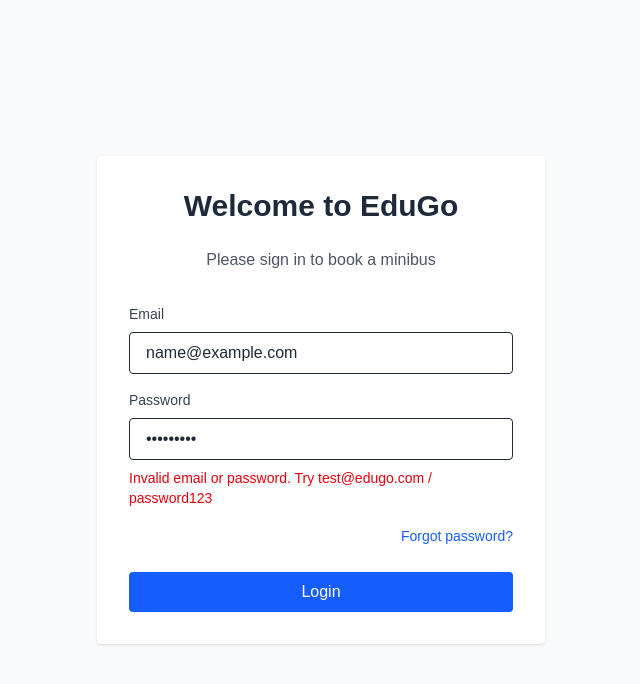
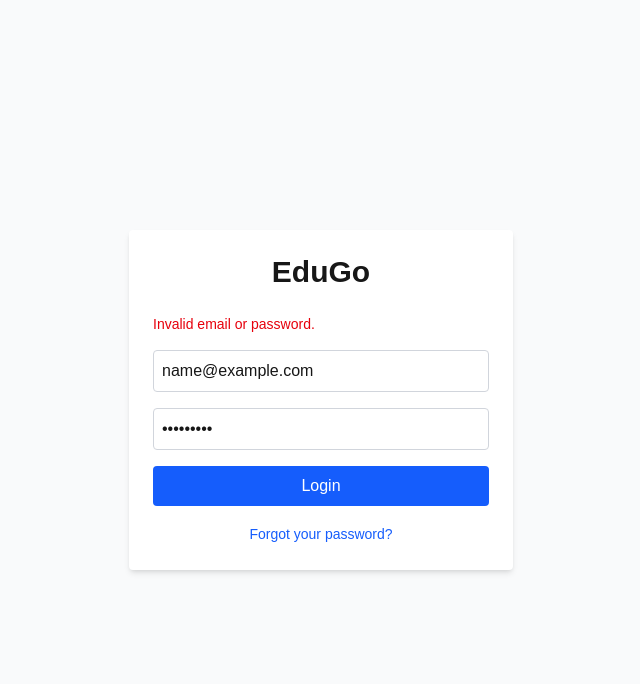
Before and after one commit to jameslinnell1234/bookingwebsitefinal, a Next.js app in the folder next-app/: page / in a window 1280 px wide. Both pictures are taken after typing "name@example.com", "Sample123" into the empty fields and a click on the button "Login". Shown: the top 684 px of the page, without its empty margins (319-959 px from the left). Built offline with nearby package versions, Linux system fonts and the light colour scheme.

Commit message:
added login form component and used in homepage

```diff
--- a/next-app/app/forgot-password/page.tsx
+++ b/next-app/app/forgot-password/page.tsx
@@ -1,23 +1,20 @@
 export default function ForgotPasswordPage() {
   return (
-    <main className="min-h-screen flex items-center justify-center bg-gray-100">
-      <div className="bg-white p-8 rounded shadow-md max-w-md w-full">
-        <h2 className="text-2xl font-bold mb-4 text-center">Reset Your Password</h2>
-        <p className="text-center text-gray-600 mb-6">
-          Enter your email below and we’ll send you a reset link (coming soon).
+    <main className="flex items-center justify-center min-h-screen bg-gray-50">
+      <div className="w-full max-w-sm p-6 bg-white shadow-md rounded">
+        <h1 className="text-2xl font-bold mb-4 text-center">Reset Password</h1>
+        <p className="mb-4 text-sm text-gray-600 text-center">
+          Enter your email and we’ll send you a reset link (not functional yet).
         </p>
-
-        <form>
+        <form className="space-y-4">
           <input
             type="email"
-            placeholder="Email address"
-            className="w-full mb-4 px-4 py-2 border rounded focus:outline-none focus:ring-2 focus:ring-blue-500"
-            disabled
+            placeholder="Email"
+            className="w-full p-2 border rounded border-gray-300"
           />
           <button
             type="submit"
-            disabled
-            className="w-full bg-blue-400 text-white py-2 rounded opacity-50 cursor-not-allowed"
+            className="w-full bg-blue-600 text-white p-2 rounded hover:bg-blue-700"
           >
             Send Reset Link
           </button>
--- a/next-app/app/page.tsx
+++ b/next-app/app/page.tsx
@@ -1,78 +1,11 @@
-"use client";
-
-import { useState } from "react";
-import { useRouter } from "next/navigation";
+import LoginForm from "@/components/LoginForm";
 
 export default function Home() {
-  const router = useRouter();
-
-  const [email, setEmail] = useState("");
-  const [password, setPassword] = useState("");
-  const [error, setError] = useState("");
-
-  const handleLogin = (e: React.FormEvent) => {
-    e.preventDefault();
-
-    // Dummy test credentials
-    const testEmail = "test@edugo.com";
-    const testPassword = "password123";
-
-    if (email === testEmail && password === testPassword) {
-      // Clear error and redirect to bookings
-      setError("");
-      router.push("/bookings");
-    } else {
-      // Show error message
-      setError("Invalid email or password. Try test@edugo.com / password123");
-    }
-  };
-
   return (
-    <main className="min-h-screen bg-gray-50 text-gray-800 p-6 flex items-center justify-center">
-      <div className="max-w-md w-full bg-white p-8 rounded shadow">
-        <h1 className="text-3xl font-bold text-center mb-6">Welcome to EduGo</h1>
-        <p className="text-center text-gray-600 mb-8">
-          Please sign in to book a minibus
-        </p>
-
-        <form onSubmit={handleLogin}>
-          <label className="block mb-2 text-sm font-medium text-gray-700">
-            Email
-          </label>
-          <input
-            type="email"
-            value={email}
-            onChange={(e) => setEmail(e.target.value)}
-            required
-            className="w-full mb-4 px-4 py-2 border rounded focus:outline-none focus:ring-2 focus:ring-blue-500"
-          />
-
-          <label className="block mb-2 text-sm font-medium text-gray-700">
-            Password
-          </label>
-          <input
-            type="password"
-            value={password}
-            onChange={(e) => setPassword(e.target.value)}
-            required
-            className="w-full mb-2 px-4 py-2 border rounded focus:outline-none focus:ring-2 focus:ring-blue-500"
-          />
-
-          {error && <p className="text-red-600 text-sm mb-4">{error}</p>}
-
-          <div className="text-right mb-6">
-            <a href="/forgot-password" className="text-sm text-blue-600 hover:underline">
-              Forgot password?
-            </a>
-          </div>
-
-          <button
-            type="submit"
-            className="w-full bg-blue-600 text-white py-2 rounded hover:bg-blue-700 transition"
-          >
-            Login
-          </button>
-        </form>
+    <main className="flex items-center justify-center min-h-screen bg-gray-50">
+      <div className="w-full max-w-sm p-6 bg-white shadow-md rounded">
+        <h1 className="text-3xl font-bold text-center mb-6">EduGo</h1>
+        <LoginForm />
       </div>
     </main>
   );
--- /dev/null
+++ b/next-app/components/LoginForm.tsx
@@ -0,0 +1,68 @@
+"use client";
+
+import React, { useState } from "react";
+import { useRouter } from "next/navigation";
+import Link from "next/link";
+
+const LoginForm = () => {
+  const router = useRouter();
+  const [email, setEmail] = useState("");
+  const [password, setPassword] = useState("");
+  const [error, setError] = useState("");
+
+  const handleSubmit = (e: React.FormEvent) => {
+    e.preventDefault();
+
+    // Dummy test user
+    const testUser = {
+      email: "test@example.com",
+      password: "password123",
+    };
+
+    if (email === testUser.email && password === testUser.password) {
+      router.push("/bookings");
+    } else {
+      setError("Invalid email or password.");
+    }
+  };
+
+  return (
+    <>
+      <form onSubmit={handleSubmit} className="space-y-4">
+        {error && <p className="text-red-600 text-sm">{error}</p>}
+        <input
+          type="email"
+          placeholder="Email"
+          className="w-full p-2 border rounded border-gray-300"
+          value={email}
+          onChange={(e) => setEmail(e.target.value)}
+        />
+        <input
+          type="password"
+          placeholder="Password"
+          className="w-full p-2 border rounded border-gray-300"
+          value={password}
+          onChange={(e) => setPassword(e.target.value)}
+        />
+        <button
+          type="submit"
+          className="w-full bg-blue-600 hover:bg-blue-700 text-white p-2 rounded"
+        >
+          Login
+        </button>
+      </form>
+
+      {/* Forgot Password Link */}
+      <div className="mt-4 text-center">
+        <Link
+          href="/forgot-password"
+          className="text-sm text-blue-600 hover:underline"
+        >
+          Forgot your password?
+        </Link>
+      </div>
+    </>
+  );
+};
+
+export default LoginForm;
```
